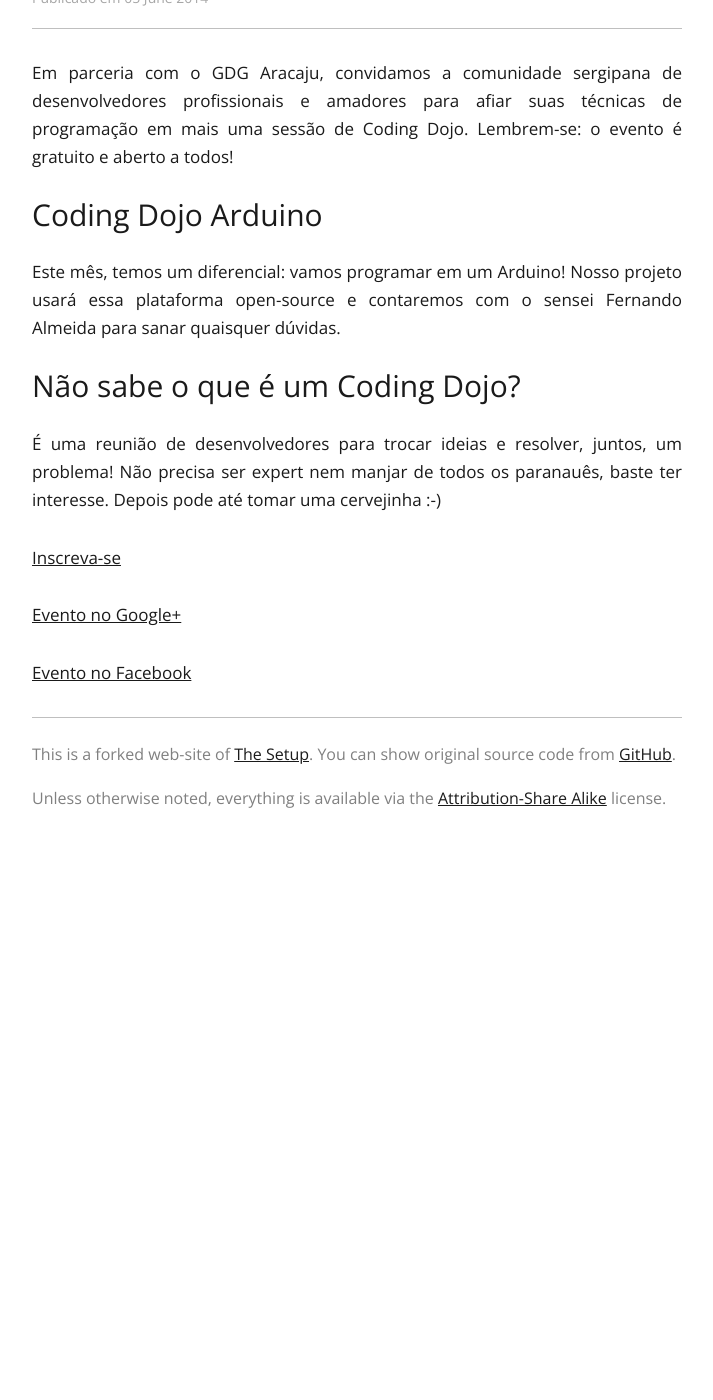
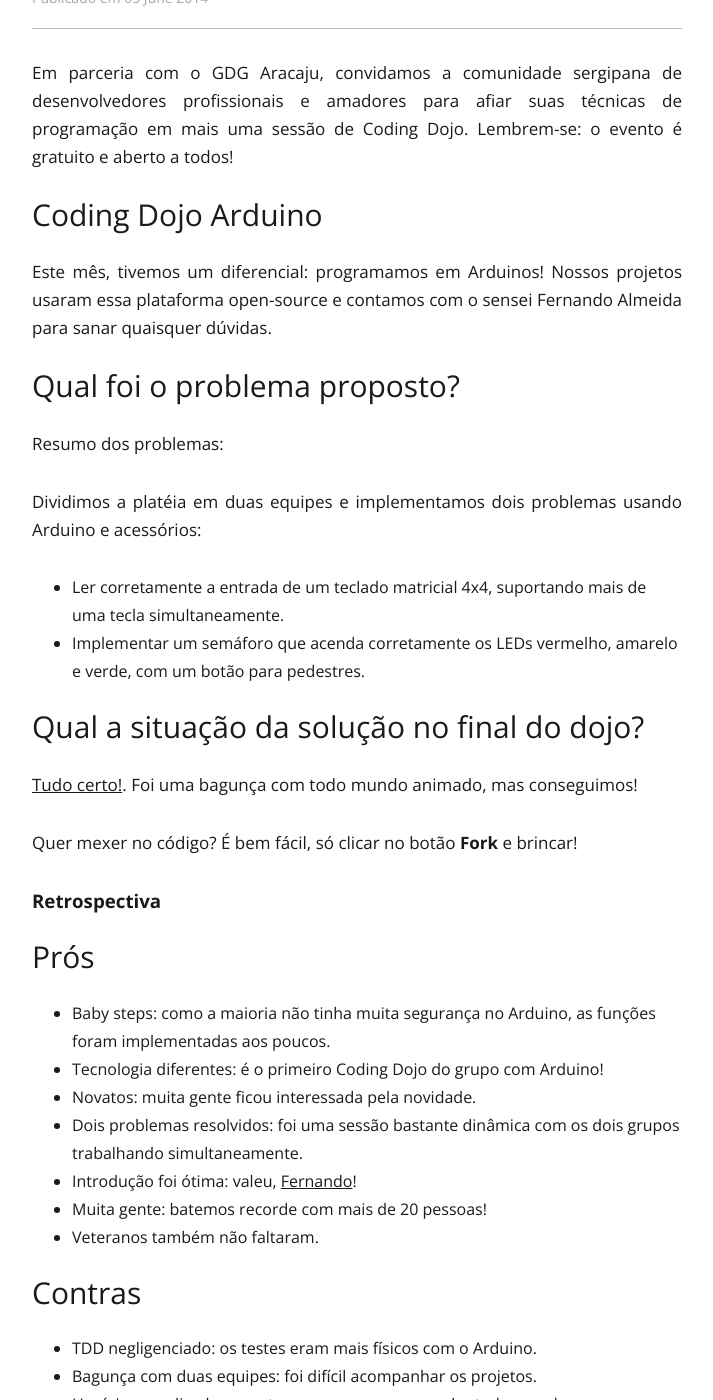
Before and after one commit to dojo-se/dojo-se.github.com, a Jekyll site: the page built from _posts/2014-06-05-coding_dojo.md, in a window 1280 px wide and 1400 px high, scrolled down 598 px. Shown: the whole window, without its empty margins (283-996 px from the left). Built offline with Jekyll 4.4.1, drawn with Linux system fonts in a browser that asks for light colours; Markdown is read by kramdown in place of the engine named in the settings; before the commit the page ends 1454 px from its top, so only the background shows below that; some of the changed text lies outside the part shown.

Commit message:
Pós dojo Junho/2014
Adiciona texto e links!

```diff
--- a/_posts/2014-06-05-coding_dojo.md
+++ b/_posts/2014-06-05-coding_dojo.md
@@ -8,14 +8,51 @@ Em parceria com o GDG Aracaju, convidamos a comunidade sergipana de desenvolvedo
 
 ## Coding Dojo Arduino
 
-Este mês, temos um diferencial: vamos programar em um Arduino! Nosso projeto usará essa plataforma open-source e contaremos com o sensei Fernando Almeida para sanar quaisquer dúvidas.
+Este mês, tivemos um diferencial: programamos em Arduinos! Nossos projetos usaram essa plataforma open-source e contamos com o sensei Fernando Almeida para sanar quaisquer dúvidas.
+
+## Qual foi o problema proposto?
+
+Resumo dos problemas:
+
+Dividimos a platéia em duas equipes e implementamos dois problemas usando Arduino e acessórios:
+
+- Ler corretamente a entrada de um teclado matricial 4x4, suportando mais de uma tecla simultaneamente.
+- Implementar um semáforo que acenda corretamente os LEDs vermelho, amarelo e verde, com um botão para pedestres.
+
+##Qual a situação da solução no final do dojo?
+
+[Tudo certo!](https://github.com/dojo-se/arduino-uno). Foi uma bagunça com todo mundo animado, mas conseguimos!
+
+Quer mexer no código? É bem fácil, só clicar no botão **Fork** e brincar!
+
+###Retrospectiva
+
+##Prós
+
+- Baby steps: como a maioria não tinha muita segurança no Arduino, as funções foram implementadas aos poucos.
+- Tecnologia diferentes: é o primeiro Coding Dojo do grupo com Arduino!
+- Novatos: muita gente ficou interessada pela novidade.
+- Dois problemas resolvidos: foi uma sessão bastante dinâmica com os dois grupos trabalhando simultaneamente.
+- Introdução foi ótima: valeu, [Fernando](https://plus.google.com/109416111628715409680/about)!
+- Muita gente: batemos recorde com mais de 20 pessoas!
+- Veteranos também não faltaram.
+
+##Contras
+
+- TDD negligenciado: os testes eram mais físicos com o Arduino.
+- Bagunça com duas equipes: foi difícil acompanhar os projetos.
+- Horário complicado: a gente nunca consegue agradar todo mundo.
+- Local pequeno: a quantidade de gente surpreendeu e lotou!
+- Problemas fixos: para gerenciar melhor o dojo, tivemos os problemas fixados anteriormente. Isso deixou o pessoal com saudades da filosofia Coding Dojo de escolher na hora o problema e linguagem.
 
 ## Não sabe o que é um Coding Dojo?
 
-É uma reunião de desenvolvedores para trocar ideias e resolver, juntos, um problema! Não precisa ser expert nem manjar de todos os paranauês, baste ter interesse. Depois pode até tomar uma cervejinha :-)
+É uma reunião de desenvolvedores para trocar ideias e resolver, juntos, um problema. Não precisa ser expert nem manjar de todos os paranauês, baste ter interesse. Depois pode até tomar uma cervejinha :-)
 
-[Inscreva-se](http://www.gdgaracaju.com.br/2014/05/gdg-arduino-dojo-em-junho.html "Inscrições em GDG Aracaju")
+## Links úteis
 
 [Evento no Google+](https://plus.google.com/events/ctepg075sr7uqh68qcgt2dq0bu4)
 
 [Evento no Facebook](https://www.facebook.com/events/696695183725194/)
+
+[Fotos no Google+](https://plus.google.com/events/gallery/ctepg075sr7uqh68qcgt2dq0bu4)
```
